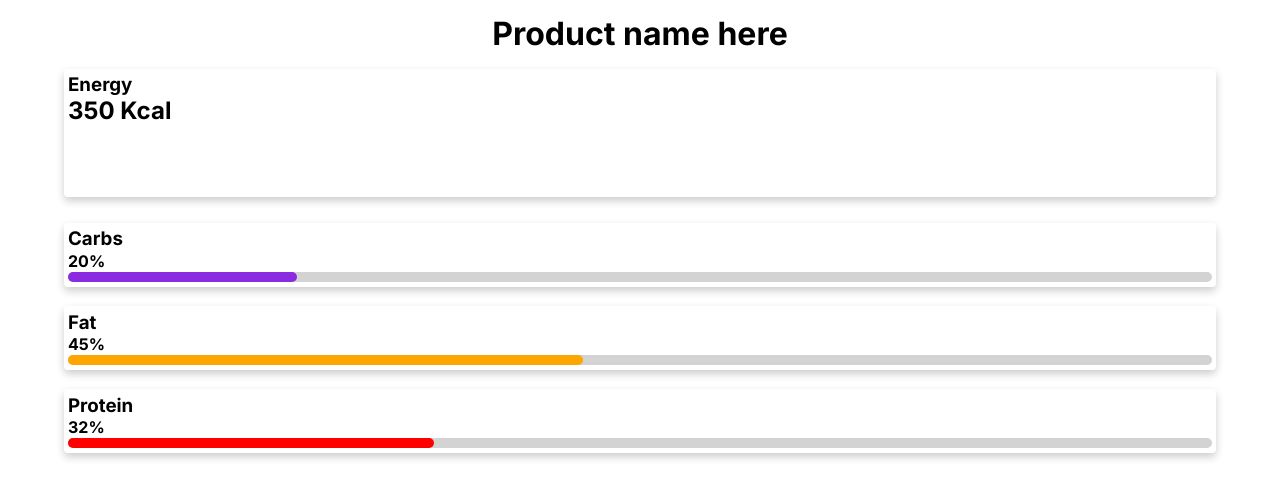
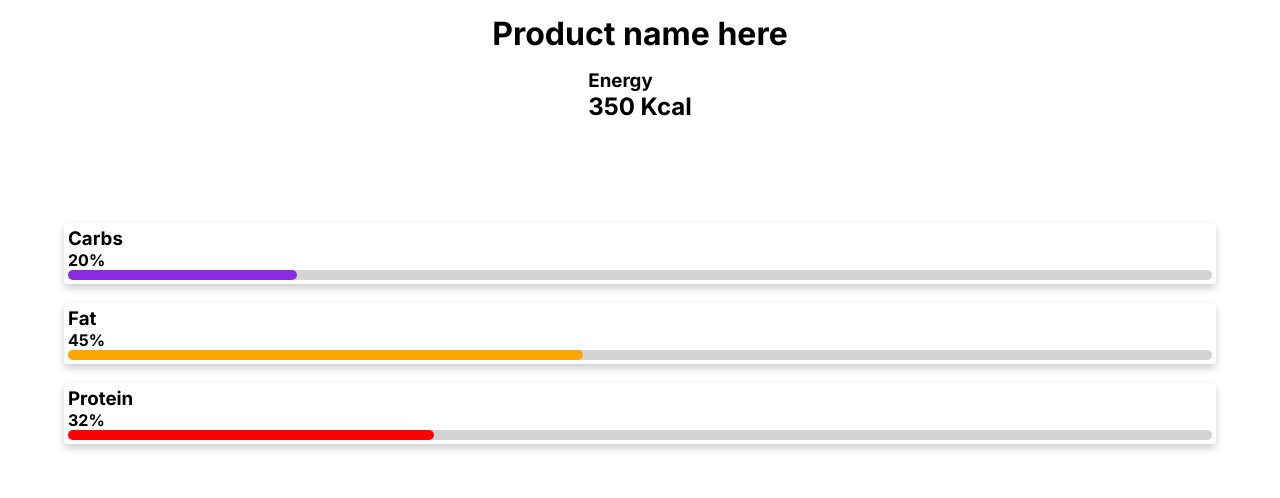
Before and after one commit to Slipzter/matkollen, a Next.js app in the folder frontend/: page /productInfo in a window 1280 px wide. Shown: the part 242-740 px from the top of the page. Built offline with nearby package versions, Linux system fonts and the light colour scheme.

Commit message:
feat: product info page

```diff
--- a/frontend/src/app/component/Card.tsx
+++ b/frontend/src/app/component/Card.tsx
@@ -16,7 +16,7 @@ const Card = (props : Product) => {
         // as ="script"
         className ='card-product-link'
         >
-          <div className='search-result-card'>
+          <div className='card'>
           {props.livsmedelsnamn}
           </div>
           </Link>
--- a/frontend/src/app/globals.css
+++ b/frontend/src/app/globals.css
@@ -71,17 +71,19 @@ h1{
   margin-top: 170px;
 }
 
-.search-result-card{
+.card{
   box-shadow: 0 4px 8px 0 rgba(0,0,0,0.2);
   transition: 0.3s;
-  width: 60%;
+  width: 90%;
   padding: 20px 10px;
   margin: 20px;
   margin-left: auto;
   margin-right: auto;
+  border-radius: 4px;
+  padding: 4px;
 }
 
-.search-result-card:hover{
+.card:hover{
   box-shadow: 0 8px 16px 0 rgba(0,0,0,0.2);
 }
 
@@ -122,24 +124,12 @@ h1{
 }
 
 .product-info__energy-card {
-  box-shadow: 0 4px 8px 0 rgba(0,0,0,0.2);
-  width: 90%;
   height: 8em;
   margin: 1em 0;
-  border-radius: 4px;
-  padding: 4px;
 }
 
 .nutrient-card {
-  box-shadow: 0 4px 8px 0 rgba(0,0,0,0.2);
-  width: 90%;
-  height: 4em;
   margin: 0.6em 0;
-  display: flex;
-  flex-direction: column;
-  justify-content: space-evenly;
-  border-radius: 4px;
-  padding: 4px;
 }
 
 .nutrient-card__progress {
--- a/frontend/src/app/productInfo/NutrientCard.tsx
+++ b/frontend/src/app/productInfo/NutrientCard.tsx
@@ -6,7 +6,7 @@ function NutrientCard(props: Nutrient) {
   const percentageAmount = props.percentage;
 
   return (
-    <article className="nutrient-card">
+    <article className="card nutrient-card">
       <div>
         <h3>
           {props.name}
```
